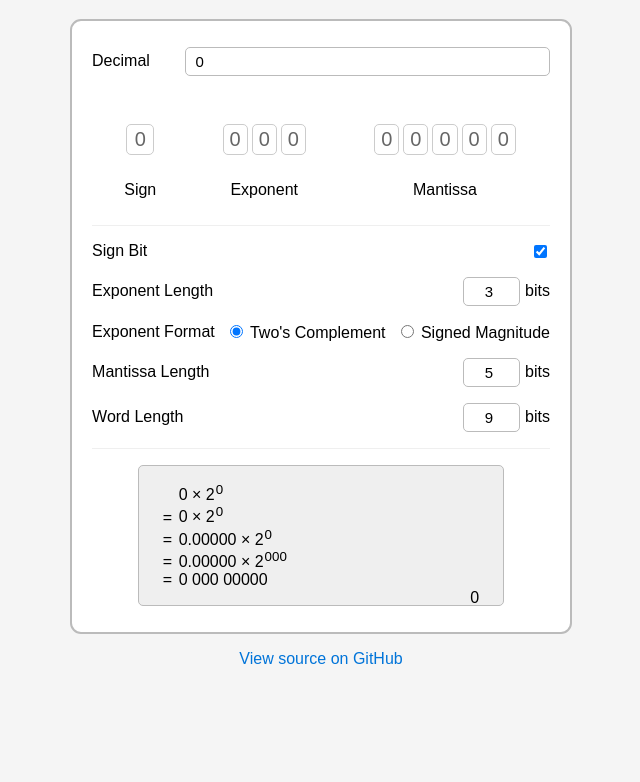
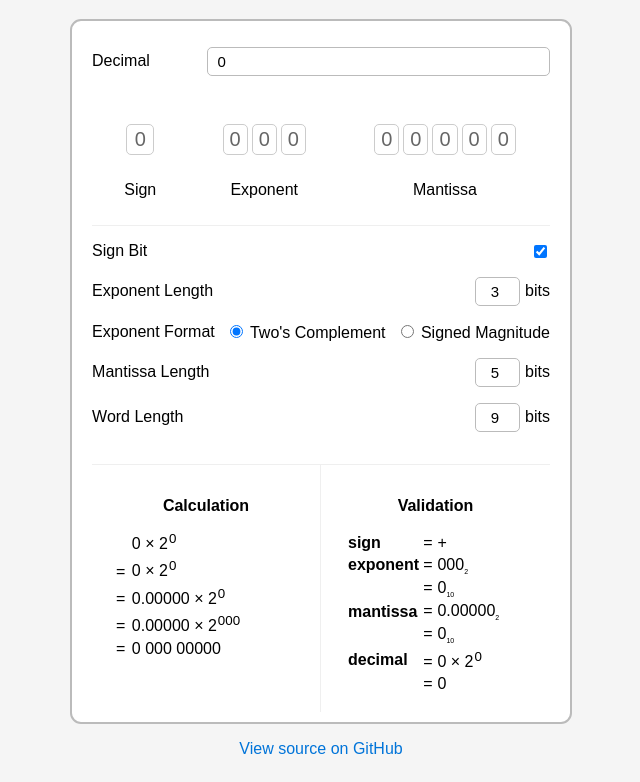
Before and after one commit to sheabunge/bintools, a website: page float.html in a window 1280 px wide. Shown: the part 69-851 px from the top of the page, without its empty margins (319-959 px from the left). Before the commit the page ends 800 px from the top, so only its background shows below. Drawn offline with nearby package versions, Linux system fonts and the light colour scheme; some packages are replaced by stand-ins of ours; files that its build step writes are made by us from their sources; a web font is replaced by a local one.

Commit message:
Add validation steps

```diff
--- a/css/app.css
+++ b/css/app.css
@@ -1,5 +1,9 @@
 
 @import 'fonts';
+
+*, *::before, *::after {
+	box-sizing: border-box;
+}
 
 body {
 	font-family: Droid Sans, sans-serif;
--- a/css/float.css
+++ b/css/float.css
@@ -1,3 +1,4 @@
+
 
 body {
 	font-family: Droid Sans, sans-serif;
@@ -39,7 +40,7 @@ body {
 
 .config {
 	margin-top: 1em;
-	padding-top: 1em;
+	padding: 1em 0;
 	border-top: 1px solid #efefef;
 	border-bottom: 1px solid #efefef;
 
@@ -64,16 +65,33 @@ input {
 }
 
 .steps {
-	background-color: #efefef;
-	border: 1px solid #bbb;
-	border-radius: 5px;
+	display: flex;
+
+	section {
+		width: 50%;
 		padding: 1em 1.5em;
-	margin: 1em 10%;
+	}
+
+	h3 {
+		text-align: center;
+		display: block;
+		font-size: 1rem;
+		margin-bottom: 1em;
+	}
 
 	p {
 		padding: 0;
-		margin: 0;
+		margin: 5px 0;
+	}
 
+	.validation {
+		float: right;
+	}
+
+	.calculation {
+		border-right: 1px solid #efefef;
+
+		p {
 			&::before {
 				content: '= ';
 				padding-right: 2px;
@@ -82,19 +100,27 @@ input {
 			&:first-of-type::before {
 				visibility: hidden;
 			}
-
-		&:last-child {
-			&::before {
-				content: '';
-				padding-right: 0;
+		}
 	}
 
-			float: right;
-			position: relative;
+	table {
+		white-space: nowrap;
 	}
+
+	th {
+		text-align: left;
+	}
+
+	td::before {
+		content: '=';
+		padding-right: 5px;
 	}
 
 	sup {
 		margin-left: 1px;
 	}
+
+	sub {
+		font-size: 7px;
 	}
+}
--- a/float.html
+++ b/float.html
@@ -67,14 +67,52 @@
         </p>
     </form>
 
-    <section class="steps">
+		<div class="steps">
+			<section class="calculation">
+				<h3>Calculation</h3>
+
 				<p>{{ decimal }} &times; 2<sup>0</sup></p>
 				<p>{{ initial_mantissa }} &times; 2<sup>0</sup></p>
 				<p>0.{{ mantissa }} &times; 2<sup>{{ exp_decimal }}</sup></p>
 				<p>0.{{ mantissa }} &times; 2<sup>{{ exp }}</sup></p>
 				<p>{{ bits.sign ? sign : '' }} {{ exp }} {{ mantissa }}</p>
-        <p>{{ converted_result }}</p>
 			</section>
+
+			<section class="validation">
+				<h3>Validation</h3>
+
+				<table>
+					<tr>
+						<th>sign</th>
+						<td>{{ sign == '1' ? '-' : '+' }}</td>
+					</tr>
+					<tr>
+						<th>exponent</th>
+						<td>{{ exp }}<sub>2</sub></td>
+					</tr>
+					<tr>
+						<th></th>
+						<td>{{ exp_decimal }}<sub>10</sub></td>
+					</tr>
+					<tr>
+						<th>mantissa</th>
+						<td>0.{{ mantissa }}<sub>2</sub></td>
+					</tr>
+					<tr>
+						<th></th>
+						<td>{{ mantissa_decimal }}<sub>10</sub></td>
+					</tr>
+					<tr>
+						<th>decimal</th>
+						<td>{{ mantissa_decimal }} &times; 2<sup>{{ exp_decimal }}</sup></td>
+					</tr>
+					<tr>
+						<th></th>
+						<td>{{ converted_result }}</td>
+					</tr>
+				</table>
+			</section>
+		</div>
 </main>
 
 <p><a href="https://github.com/sheabunge/compsci">View source on GitHub</a></p>
--- a/js/float.js
+++ b/js/float.js
@@ -120,6 +120,7 @@ app.controller('FloatConverter', ['$scope', function ( $scope ) {
         // convert to required size
         mantissa = pad(mantissa, $scope.bits.mantissa, '0', true);
         $scope.mantissa = mantissa;
+        $scope.mantissa_decimal = bin2dec('0.' + mantissa);
         $scope.exp_decimal = exp;
 
         var negative_exp = exp < 0;
```
Also changed, not shown: dist/app.css, dist/float.css, dist/float.js, 1 other file. Lines whose indentation alone changed are shown as unchanged.
